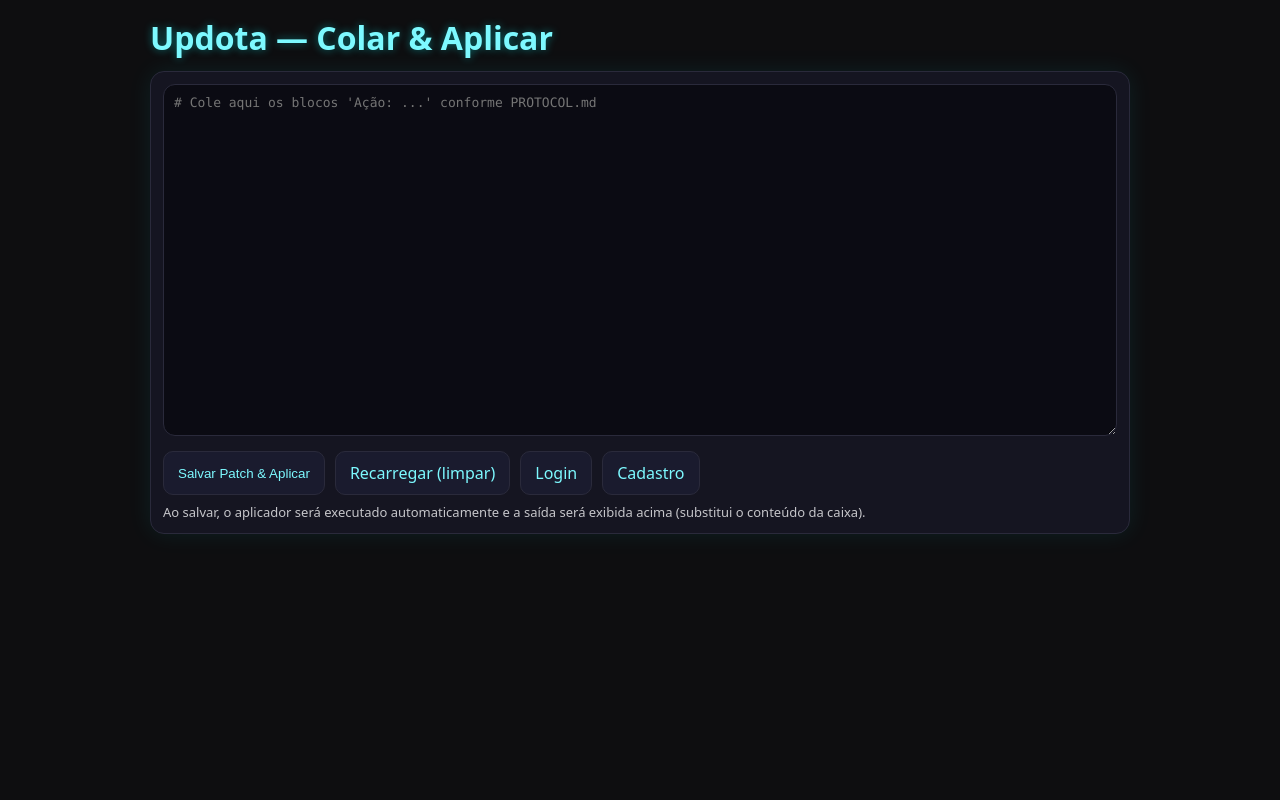
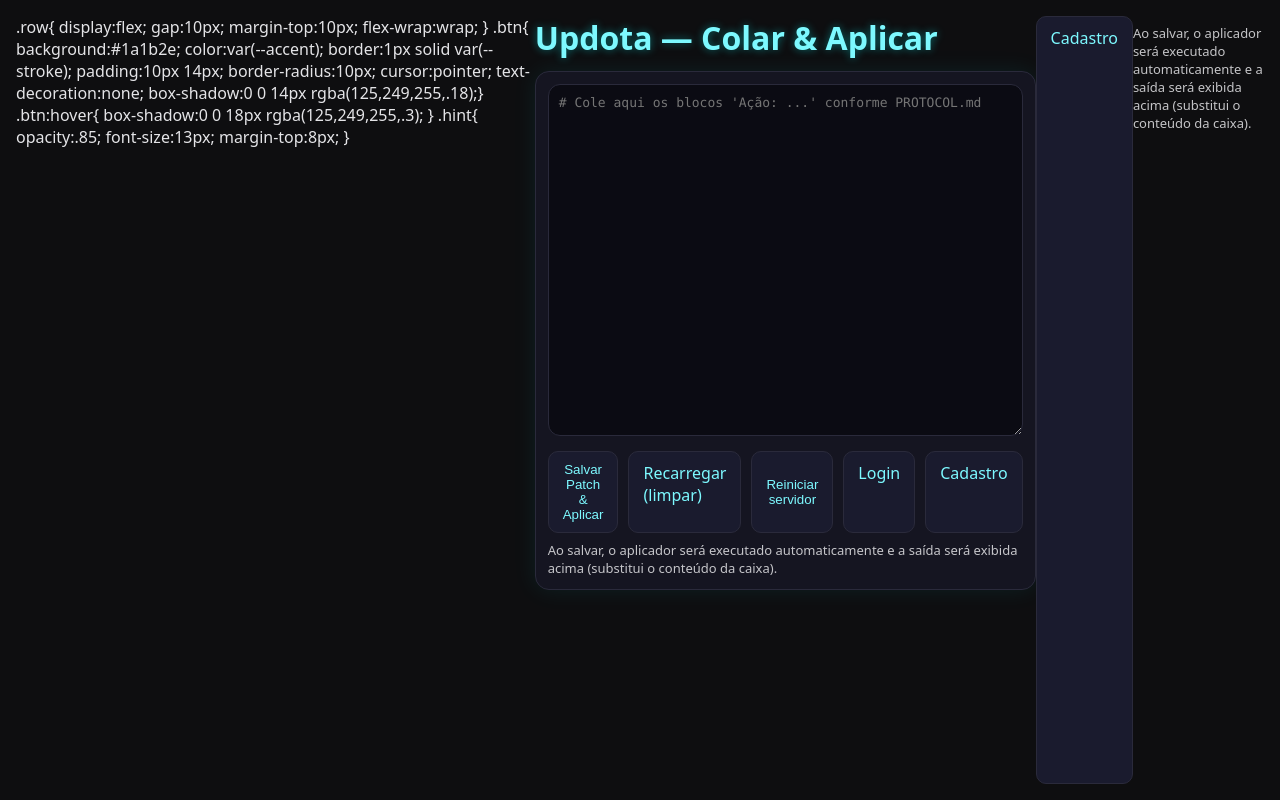
Before and after one commit to MarcoTancredi/doneapp, a Python web app: template app/templates/index.html in a window 1280 px wide. Run offline with Jinja, Linux system fonts and the light colour scheme; the template is opened without the code that fills it, so the values that code supplies are empty.

Commit message:
[apply_changes] Modificar: app/templates/index.html

```diff
--- a/app/templates/index.html
+++ b/app/templates/index.html
@@ -40,6 +40,16 @@
 
   </style>
 
+    .row{ display:flex; gap:10px; margin-top:10px; flex-wrap:wrap; }
+
+    .btn{ background:#1a1b2e; color:var(--accent); border:1px solid var(--stroke); padding:10px 14px; border-radius:10px; cursor:pointer; text-decoration:none; box-shadow:0 0 14px rgba(125,249,255,.18);}
+
+    .btn:hover{ box-shadow:0 0 18px rgba(125,249,255,.3); }
+
+    .hint{ opacity:.85; font-size:13px; margin-top:8px; }
+
+  </style>
+
 </head>
 
 <body>
@@ -60,8 +70,37 @@
 
           <a class="btn" href="/updota?clear=1">Recarregar (limpar)</a>
 
+          <button class="btn" type="button" id="btnRestart">Reiniciar servidor</button>
+
           <a class="btn" href="/">Login</a>
 
+          <a class="btn" href="/cadastro">Cadastro</a>
+
+        </div>
+
+        <div class="hint">Ao salvar, o aplicador será executado automaticamente e a saída será exibida acima (substitui o conteúdo da caixa).</div>
+
+      </form>
+
+    </div>
+
+  </div>
+
+  <script>
+
+    document.getElementById('btnRestart').addEventListener('click', async ()=>{
+
+      const r = await fetch('/updota/restart', {method:'POST'});
+
+      alert(await r.text());
+
+    });
+
+  </script>
+
+</body>
+
+</html>
           <a class="btn" href="/cadastro">Cadastro</a>
 
         </div>
```
